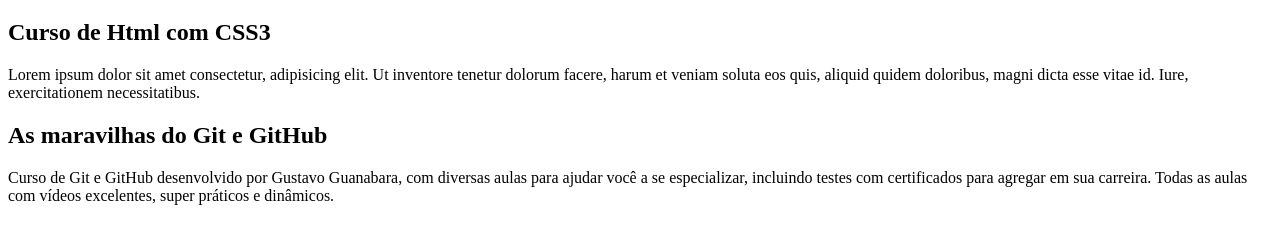
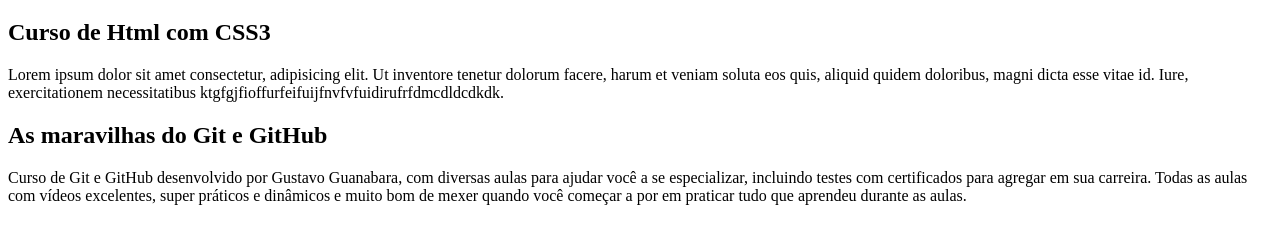
Before and after one commit to Prates05/Projeto-site, a plain HTML site: page index.html in a window 1280 px wide. Shown: the part 61-304 px from the top of the page. Drawn offline with Linux system fonts and the light colour scheme.

Commit message:
Foi adicionado mais algumas informações

```diff
--- a/index.html
+++ b/index.html
@@ -13,12 +13,12 @@
         </header>
         <article>
             <h2>Curso de Html com CSS3</h2>
-            <p>Lorem ipsum dolor sit amet consectetur, adipisicing elit. Ut inventore tenetur dolorum facere, harum et veniam soluta eos quis, aliquid quidem doloribus, magni dicta esse vitae id. Iure, exercitationem necessitatibus.</p>
+            <p>Lorem ipsum dolor sit amet consectetur, adipisicing elit. Ut inventore tenetur dolorum facere, harum et veniam soluta eos quis, aliquid quidem doloribus, magni dicta esse vitae id. Iure, exercitationem necessitatibus ktgfgjfioffurfeifuijfnvfvfuidirufrfdmcdldcdkdk.</p>
 
         </article>
         <article>
             <h2>As maravilhas do Git e GitHub</h2>
-            <p>Curso de Git e GitHub desenvolvido por Gustavo Guanabara, com diversas aulas para ajudar você a se especializar, incluindo testes com certificados para agregar em sua carreira. Todas as aulas com vídeos excelentes, super práticos e dinâmicos.
+            <p>Curso de Git e GitHub desenvolvido por Gustavo Guanabara, com diversas aulas para ajudar você a se especializar, incluindo testes com certificados para agregar em sua carreira. Todas as aulas com vídeos excelentes, super práticos e dinâmicos e muito bom de mexer quando você começar a por em praticar tudo que aprendeu durante as aulas.
 </p>
         </article>
     </main>
```
